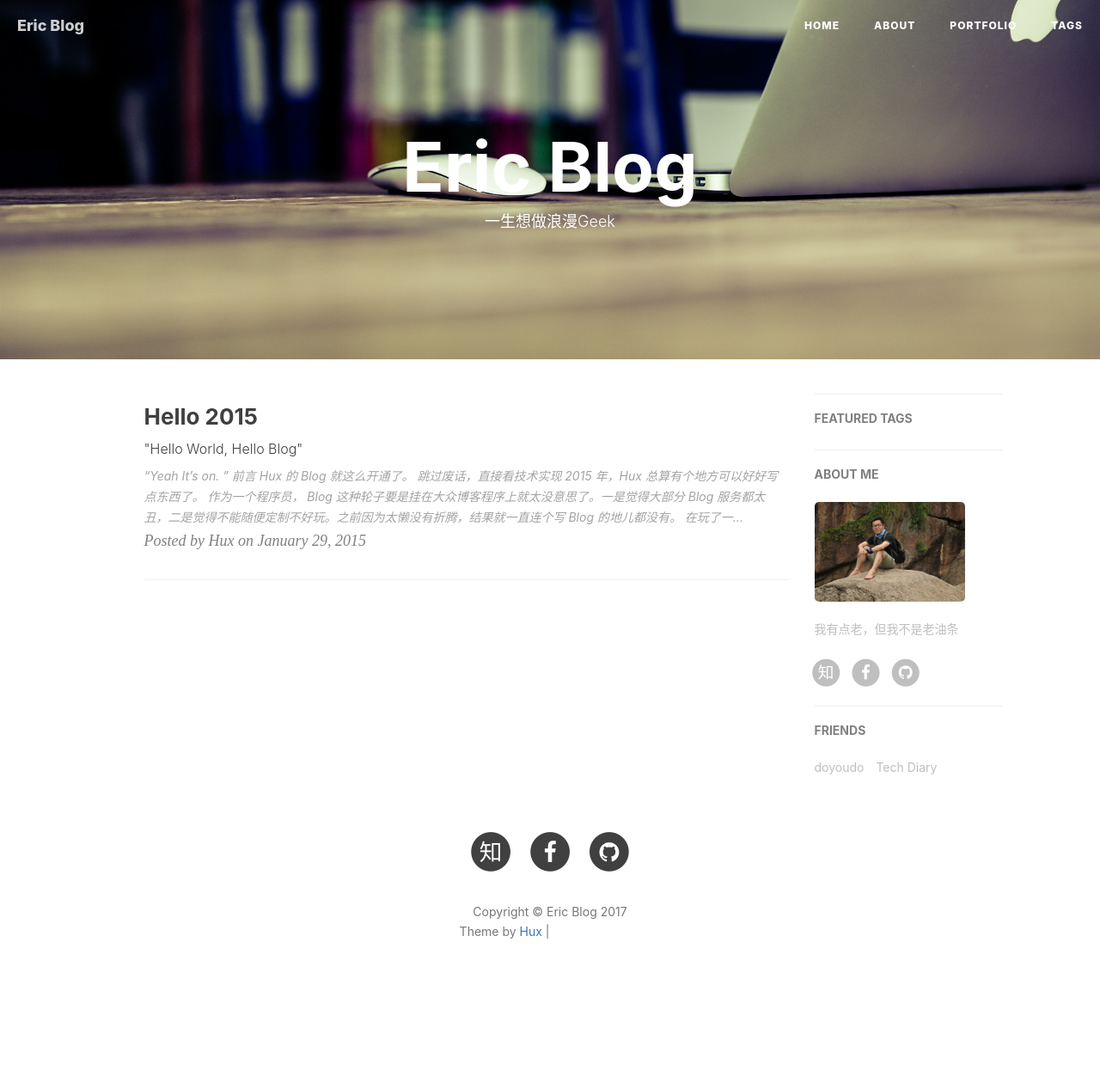
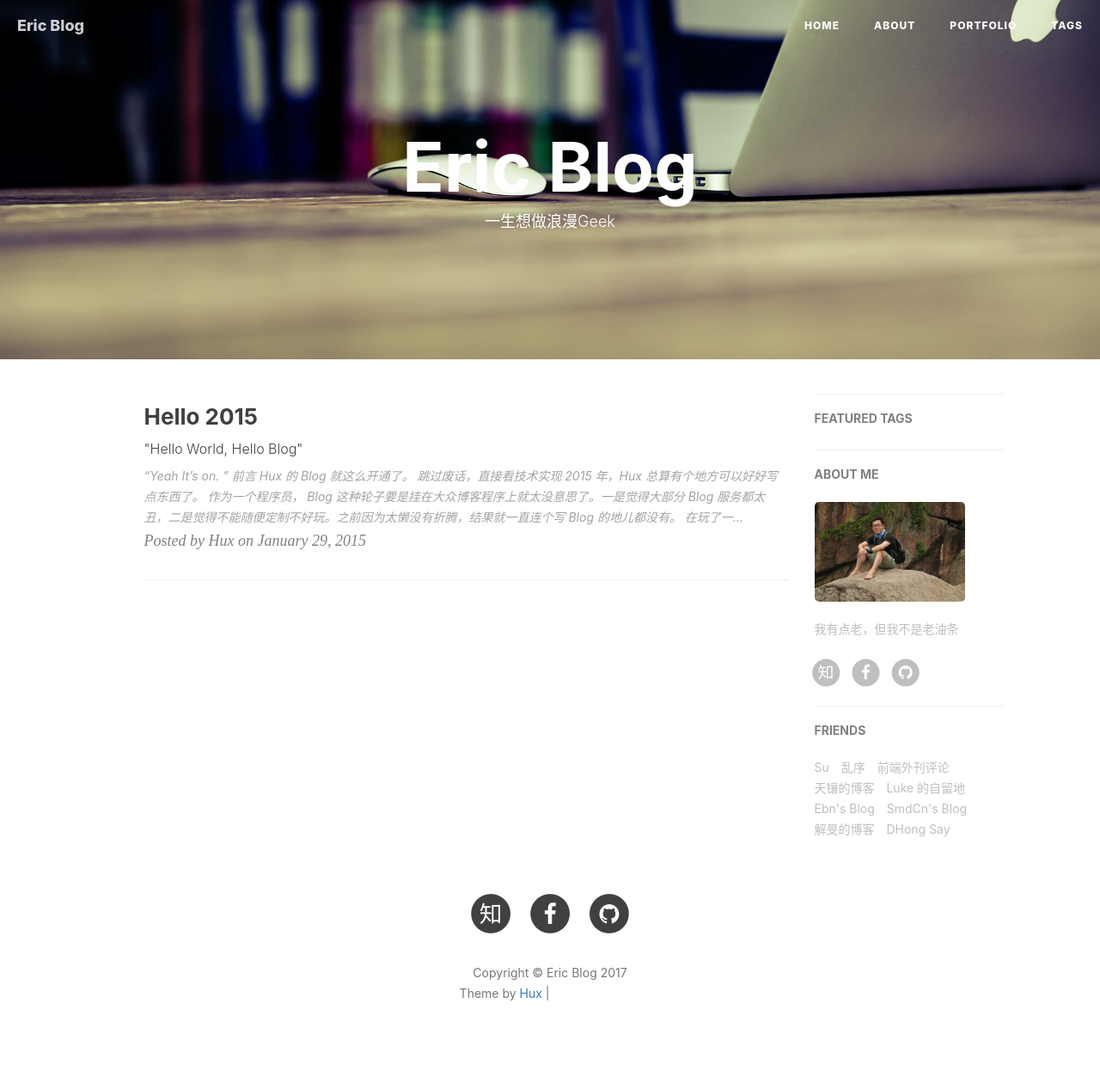
Before and after one commit to jxderic/jxderic.github.io, a Jekyll site: the page built from index.html, in a window 1280 px wide. Shown: the whole page at 86% size. Built offline with Jekyll 4.4.1, drawn with Linux system fonts in a browser that asks for light colours; nearby versions of some CDN libraries; the list of posts is cut into pages by our own code; comment, search, counter and statistics services are not loaded; before the commit the page ends 1188 px from its top, so only the background shows below that; grey boxes are pictures that could not be loaded.

Commit message:
Update _config.yml

```diff
--- a/_config.yml
+++ b/_config.yml
@@ -89,13 +89,31 @@
 # Friends
 friends: [
     {
-        title: "doyoudo",
-        href: "http://doyoudo.com/"
+        title: "Su",
+        href: "http://su.gallery/"
     },{
-        title: "Tech Diary",
-        href: "http://joyeecheung.github.io/diary/"
+        title: "乱序",
+        href: "http://mida.re/"
     },{
-        title:"月报",
-        href: "http://www.kancloud.cn/jsfront/month"
+        title: "前端外刊评论",
+        href: "http://qianduan.guru/"
+    },{
+        title: "天镶的博客",
+        href: "http://lingyu.wang/"
+    },{
+        title: "Luke 的自留地",
+        href: "http://hmqk1995.github.io"
+    },{
+        title: "Ebn's Blog",
+        href: "http://ebnbin.com/"
+    },{
+        title: "SmdCn's Blog",
+        href: "http://blog.smdcn.net"
+    },{
+        title: "解旻的博客",
+        href: "http://xieminis.me/"
+    },{
+        title: "DHong Say",
+        href: "http://dhong.co"
     }
 ]
```
